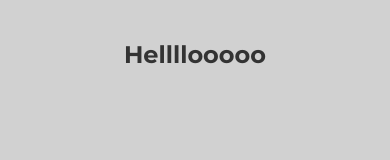
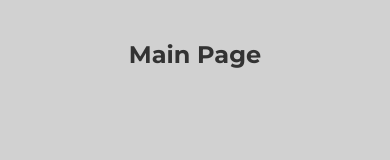
Before and after one commit to AndreiSusha/NewsApp_ReactNative, a React Native app: screen /Contacts in a window 390 px wide. Shown: the top 160 px of the page. Built offline with nearby package versions, Linux system fonts and the light colour scheme.

Commit message:
feat: two more components added

```diff
--- a/App.js
+++ b/App.js
@@ -1,8 +1,9 @@
 import React, { useState } from 'react';
 import { StyleSheet, View, Text } from 'react-native';
-import { gStyles } from './styles/style';
 import * as Font from 'expo-font';
 import AppLoading from 'expo-app-loading';
+import Main from './components/Main';
+import Contacts from './components/Contacts';
 
 const fonts = () =>
   Font.loadAsync({
@@ -14,11 +15,7 @@ export default function App() {
   const [fontLoaded, setFontLoaded] = useState(false);
 
   if (fontLoaded) {
-    return (
-      <View style={gStyles.main}>
-        <Text style={gStyles.title}>Hellllooooo</Text>
-      </View>
-    );
+    return <Main />;
   } else {
     return (
       <AppLoading
--- /dev/null
+++ b/components/Contacts.js
@@ -0,0 +1,13 @@
+import React from 'react';
+import { StyleSheet, View, Text } from 'react-native';
+import { gStyles } from '../styles/style';
+
+export default function Contacts() {
+  return (
+    <View style={gStyles.main}>
+      <Text style={gStyles.title}>Contact info</Text>
+    </View>
+  );
+}
+
+const styles = StyleSheet.create({});
--- /dev/null
+++ b/components/Main.js
@@ -0,0 +1,13 @@
+import React from 'react';
+import { StyleSheet, View, Text } from 'react-native';
+import { gStyles } from '../styles/style';
+
+export default function Main() {
+  return (
+    <View style={gStyles.main}>
+      <Text style={gStyles.title}>Main Page</Text>
+    </View>
+  );
+}
+
+const styles = StyleSheet.create({});
```
